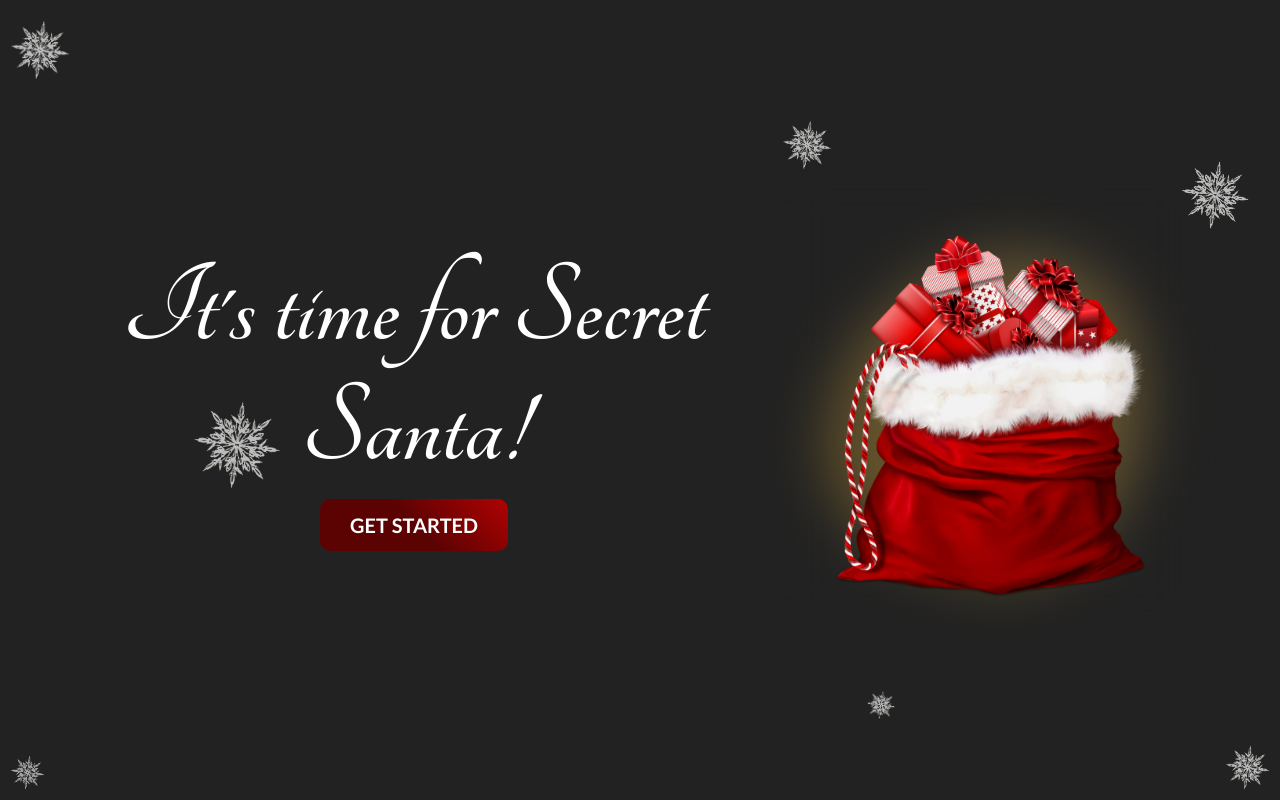
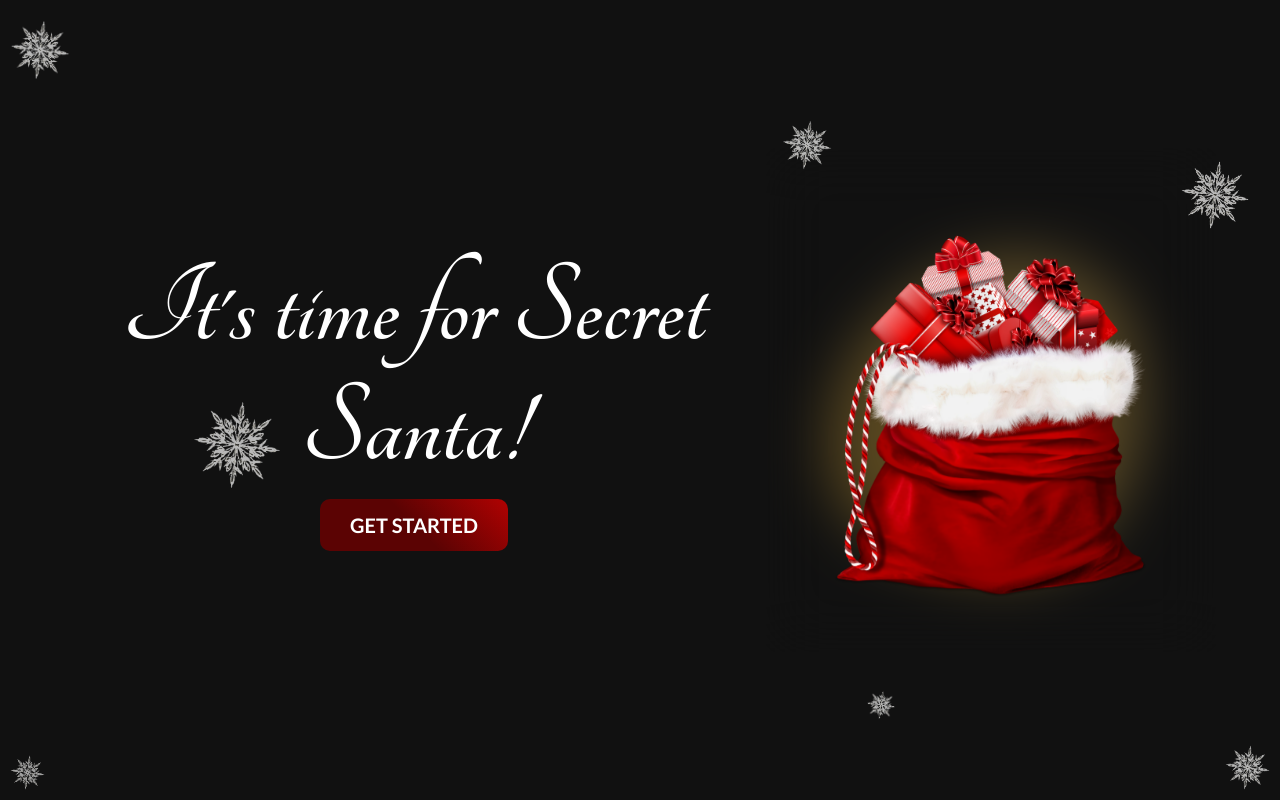
Before and after one commit to VriaA/secret-santa, a plain HTML site: page index.html in a window 1280 px wide. Drawn offline with Linux system fonts and the light colour scheme.

Commit message:
Update index.css

```diff
--- a/index.css
+++ b/index.css
@@ -11,7 +11,7 @@
 
 body {
     position: relative;
-    background: #222;
+    background: #111;
     color: #FFF;
 }
 
```
